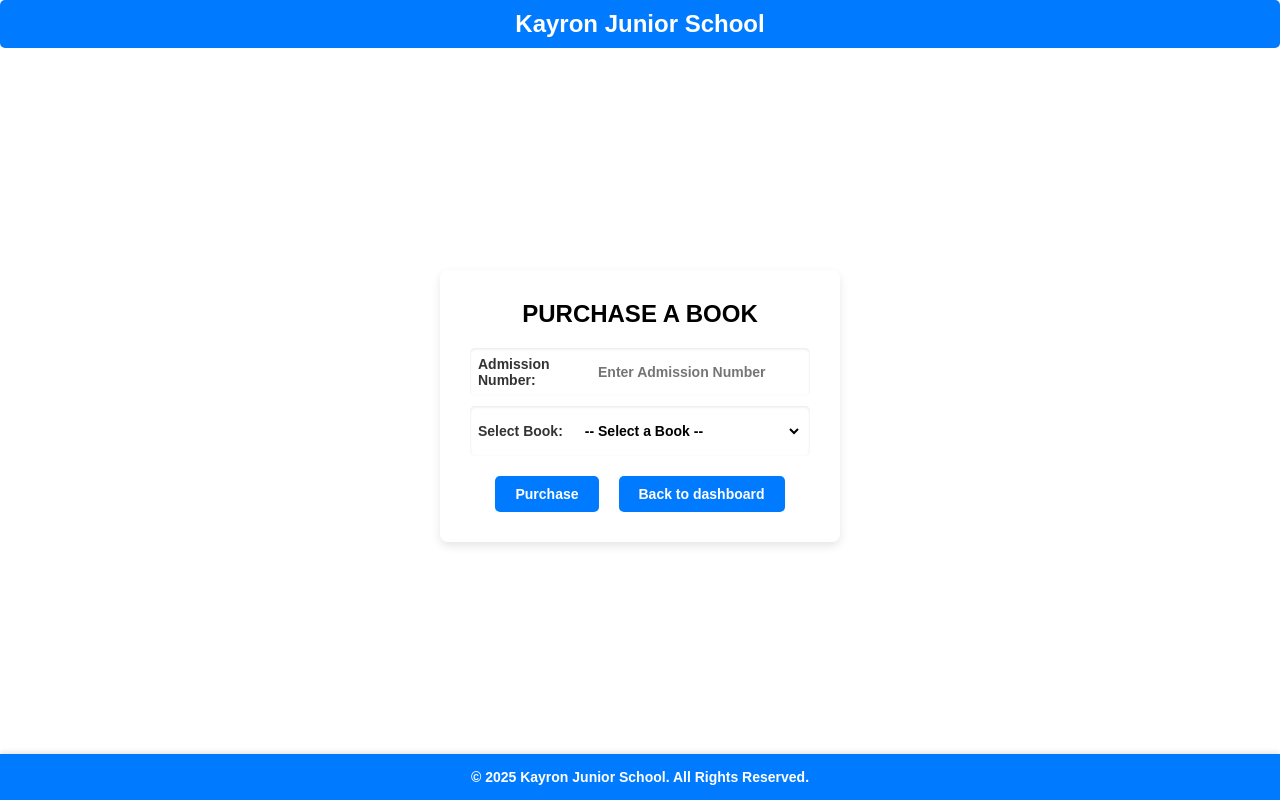
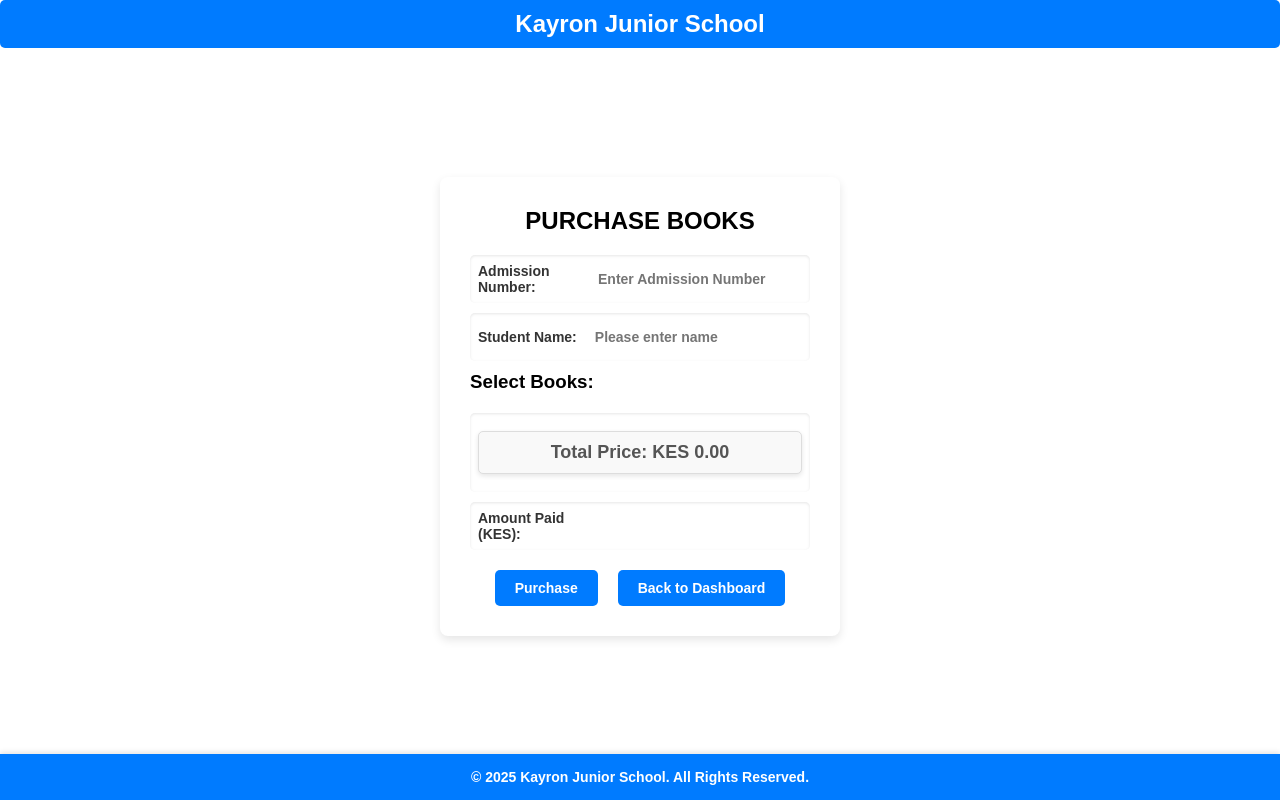
Before and after one commit to Muli4/kayron-student-management-, a PHP site: page /php/purchase-book.php in a window 1280 px wide. Run offline with PHP 8.4, Linux system fonts and the light colour scheme; data that the repository does not hold is empty.

Commit message:
purchase

```diff
--- a/php/purchase-book.php
+++ b/php/purchase-book.php
@@ -14,7 +14,8 @@ $receipt_no = "RCPT-" . strtoupper(bin2hex(random_bytes(4)));
 // Handle form submission
 if ($_SERVER["REQUEST_METHOD"] == "POST") {
     $admission_no = $_POST['admission_no'];
-    $book_id = $_POST['book_id'];
+    $selected_books = $_POST['books']; // Array of selected book IDs
+    $quantities = $_POST['quantities']; // Array of quantities
 
     // Fetch student details
     $student_query = "SELECT name, class FROM student_records WHERE admission_no = ?";
@@ -28,7 +29,13 @@ if ($_SERVER["REQUEST_METHOD"] == "POST") {
         $name = $student['name'];
         $class = $student['class'];
 
-        // Fetch book details (name & price)
+        $total_price = 0;
+
+        // Insert each book purchase
+        foreach ($selected_books as $index => $book_id) {
+            $quantity = (int)$quantities[$index];
+
+            // Fetch book details (name & price) using book_id
             $book_query = "SELECT book_name, price FROM Books WHERE book_id = ?";
             $stmt = $conn->prepare($book_query);
             $stmt->bind_param("i", $book_id);
@@ -39,21 +46,19 @@ if ($_SERVER["REQUEST_METHOD"] == "POST") {
                 $book = $book_result->fetch_assoc();
                 $book_name = $book['book_name'];
                 $price = $book['price'];
+                $total = $price * $quantity;
+                $total_price += $total;
 
-            // Insert into Book_Purchases (Removed `term`)
+                // Insert into Book_Purchases
                 $insert_query = "INSERT INTO Book_Purchases (receipt_no, admission_no, name, class, book_id, book_name, quantity, total_price)
-                             VALUES (?, ?, ?, ?, ?, ?, 1, ?)";
+                                VALUES (?, ?, ?, ?, ?, ?, ?, ?)";
                 $stmt = $conn->prepare($insert_query);
-            $stmt->bind_param("ssssisd", $receipt_no, $admission_no, $name, $class, $book_id, $book_name, $price);
+                $stmt->bind_param("ssssisis", $receipt_no, $admission_no, $name, $class, $book_id, $book_name, $quantity, $total);
+                $stmt->execute();
+            }
+        }
 
-            if ($stmt->execute()) {
-                $_SESSION['success'] = "<div class='success-message'>Purchase recorded successfully!</div>";
-            } else {
-                $_SESSION['error'] = "Error: " . $stmt->error;
-            }
-        } else {
-            $_SESSION['error'] = "<div class='error-message'>Book not found!</div>";
-        }
+        $_SESSION['success'] = "<div class='success-message'>Purchase recorded successfully! Total: KES " . number_format($total_price, 2) . "</div>";
     } else {
         $_SESSION['error'] = "<div class='error-message'>Student not found!</div>";
     }
@@ -79,7 +84,7 @@ if ($_SERVER["REQUEST_METHOD"] == "POST") {
 
 <div class="lunch-form">
     <div class="add-heading">
-        <h2>Purchase a Book</h2>
+        <h2>Purchase Books</h2>
     </div>
     <form action="" method="POST">
 
@@ -98,26 +103,42 @@ if ($_SERVER["REQUEST_METHOD"] == "POST") {
             <label for="admission_no">Admission Number:</label>
             <input type="text" id="admission_no" name="admission_no" placeholder="Enter Admission Number" required>
         </div>
+        <div class="form-group">
+            <label for="name">Student Name:</label>
+            <input type="text" id="name" name="name" placeholder="Please enter name" required>
+        </div>
+
+        <h3>Select Books:</h3>
+        <div id="books-list">
+        <?php
+        // Fetch books from database
+        $stmt = $conn->prepare("SELECT book_id, category, book_name, price FROM Books");
+        $stmt->execute();
+        $result = $stmt->get_result();
+        while ($book = $result->fetch_assoc()):
+        ?>
+            <div class="book-item">
+                <label class="book-label">
+                    <input type="checkbox" name="books[]" value="<?= $book['book_id']; ?>">
+                    <span class="book-info"><?= $book['book_name'] . "  - KES " . $book['price']; ?></span>
+                </label>
+                <input type="number" class="quantity" name="quantities[]" data-price="<?= $book['price']; ?>" min="1" value="1">
+            </div>
+        <?php endwhile; ?>
+        </div>
 
         <div class="form-group">
-        <label for="book_id">Select Book:</label>
-        <select id="book_id" name="book_id" required>
-            <option value="">-- Select a Book --</option>
-            <?php
-                // Fetch books from database
-                $book_sql = "SELECT book_id, book_name FROM Books";
-                $book_result = $conn->query($book_sql);
+            <p id="total_price">Total Price: KES 0.00</p>
+        </div>
 
-                while ($row = $book_result->fetch_assoc()) {
-                    echo "<option value='{$row['book_id']}'>{$row['book_name']}</option>";
-                }
-            ?>
-        </select>
+        <div class="form-group">
+            <label for="amount_paid">Amount Paid (KES):</label>
+            <input type="number" name="amount_paid" min="0" required>
         </div>
 
         <div class="button-container">
             <button type="submit" class="add-student-btn">Purchase</button>
-            <button type="button" class="add-student-btn"><a href="./dashboard.php">Back to dashboard</a></button>
+            <button type="button" class="add-student-btn"><a href="./dashboard.php">Back to Dashboard</a></button>
         </div>
 
     </form>
@@ -126,6 +147,30 @@ if ($_SERVER["REQUEST_METHOD"] == "POST") {
 <footer class="footer-dash">
     <p>&copy; <?php echo date("Y")?> Kayron Junior School. All Rights Reserved.</p>
 </footer>
+
+<script>
+document.addEventListener("DOMContentLoaded", function () {
+    function updateTotalPrice() {
+        let total = 0;
+
+        document.querySelectorAll('.book-item input[type="checkbox"]:checked').forEach(function (checkbox) {
+            let quantityInput = checkbox.closest('.book-item').querySelector('.quantity');
+            let price = parseFloat(quantityInput.getAttribute('data-price')) || 0;
+            let quantity = parseInt(quantityInput.value) || 1;
+
+            total += price * quantity;
+        });
+
+        document.getElementById("total_price").textContent = "Total Price: KES " + total.toFixed(2);
+    }
+
+    document.querySelectorAll('.quantity').forEach(function (input) {
+        input.addEventListener("input", updateTotalPrice);
+    });
+
+    updateTotalPrice();
+});
+</script>
 </body>
 </html>
 
```
Lines whose indentation alone changed are shown as unchanged.
